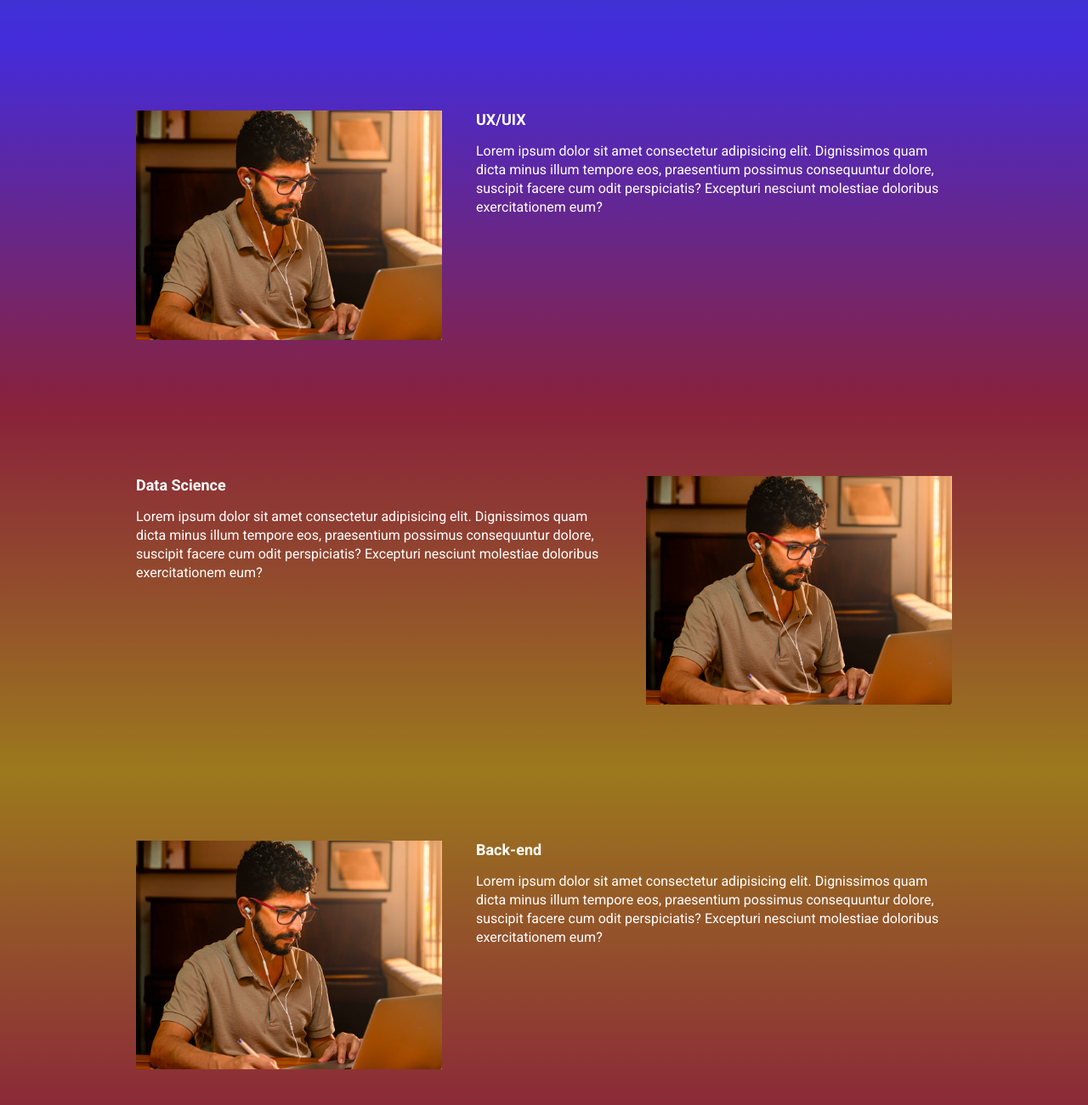
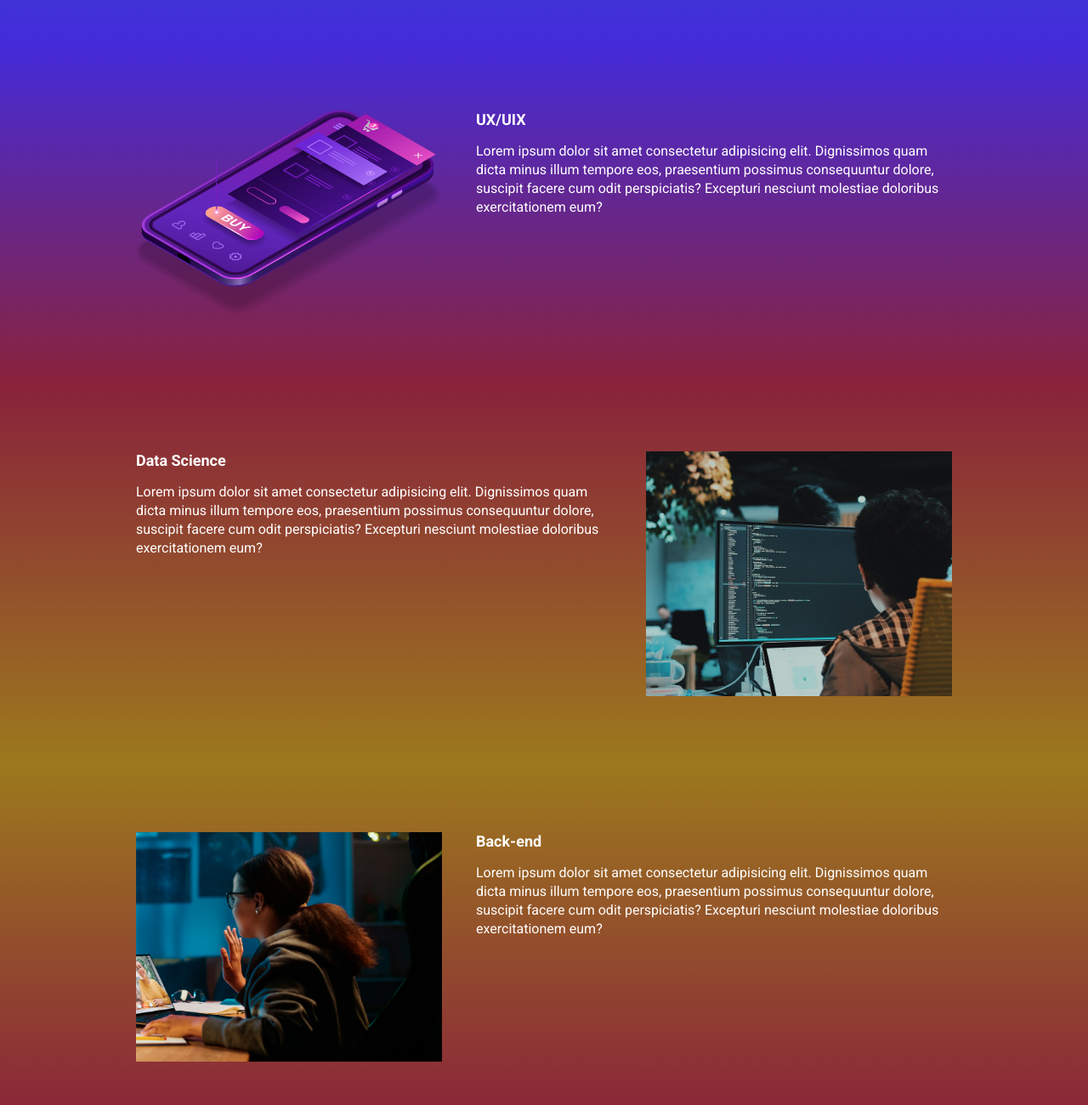
Before and after one commit to bsf91/EBAC_talks, a website built with Parcel: page src/index.html in a window 1280 px wide. Shown: the part 940-2240 px from the top of the page at 85% size. Built offline with nearby package versions, Linux system fonts and the light colour scheme.

Commit message:
mundando imagens das seções

```diff
--- a/src/index.html
+++ b/src/index.html
@@ -79,7 +79,7 @@
                 </div>
                 <img
                     class="event__image"
-                    src="./images/frontend.png"
+                    src="./images/ui-ux.png"
                     alt="Front-End"
                 />
             </div>
@@ -98,7 +98,7 @@
                 </div>
                 <img
                     class="event__image"
-                    src="./images/frontend.png"
+                    src="./images/data.png"
                     alt="Front-End"
                 />
             </div>
@@ -117,7 +117,7 @@
                 </div>
                 <img
                     class="event__image"
-                    src="./images/frontend.png"
+                    src="./images/backend.png"
                     alt="Front-End"
                 />
             </div>
```
